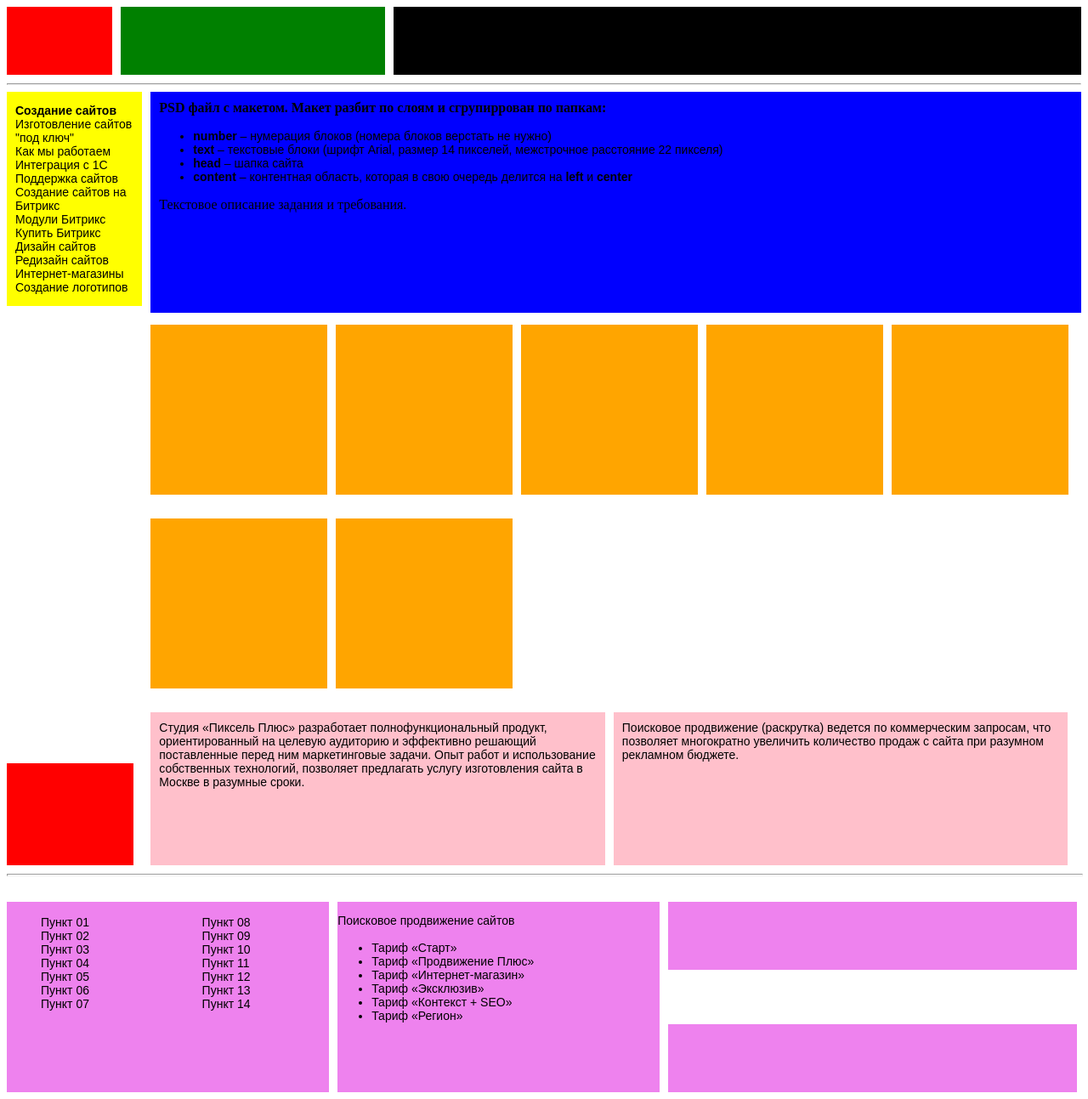
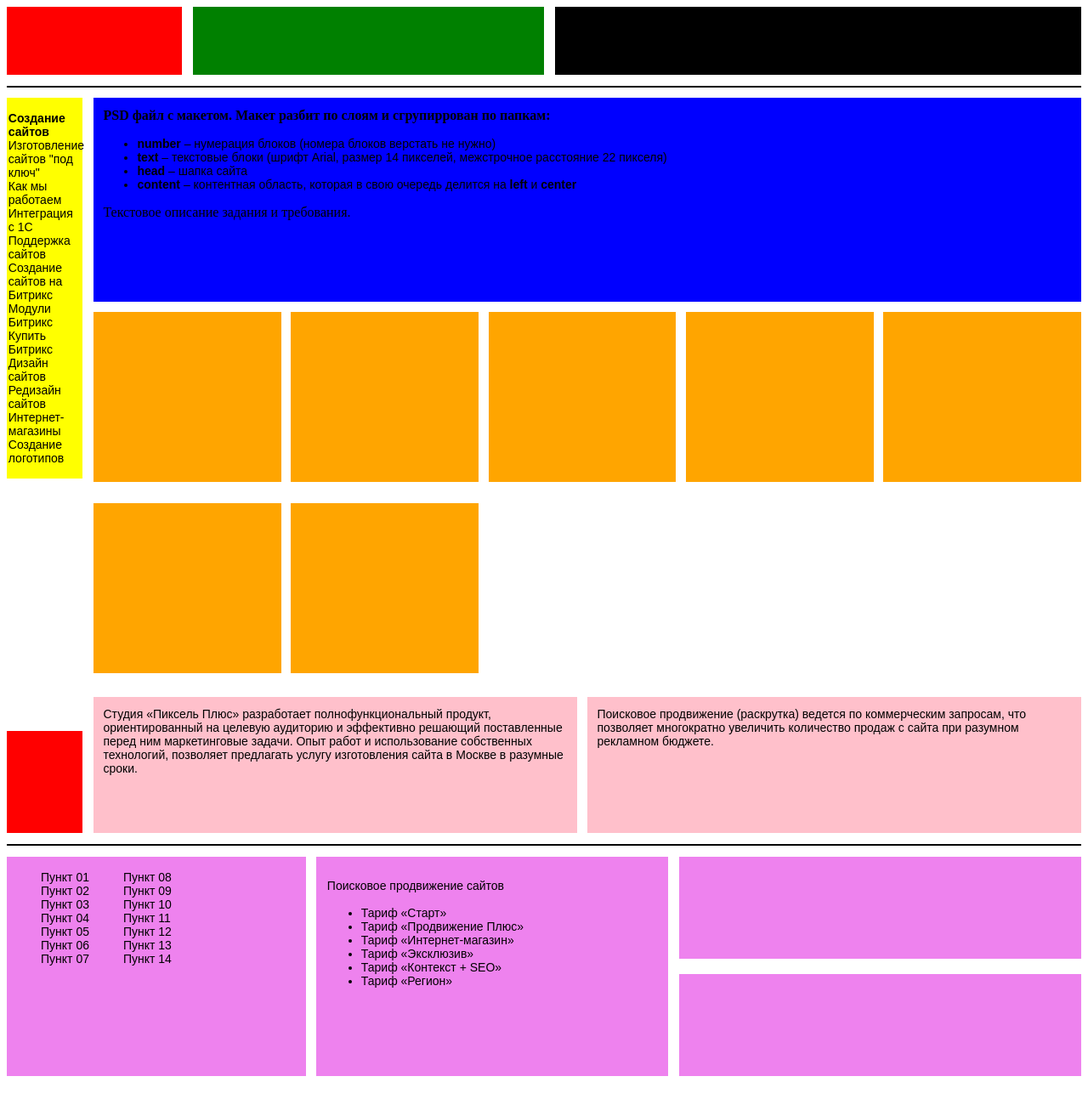
Before and after one commit to minusten/lectorium, a plain HTML site: page first_lesson/flex/index.html in a window 1280 px wide. Shown: the whole page at 85% size. Drawn offline with Linux system fonts and the light colour scheme.

Commit message:
first homework_second changes

```diff
--- a/first_lesson/flex/index.html
+++ b/first_lesson/flex/index.html
@@ -13,7 +13,7 @@
    <div class="three"></div>
    <div class="clear"></div>
  </header>
- <hr/>
+<div class = "border"></div>
  <div class="content">
    <div class="content-left">
       <div class="left-info">
@@ -35,7 +35,7 @@
         <p class="block"></p>
         <p class="block"></p>
         <p class="block"></p>
-        <p class="block"></p>
+        <p class="block5"></p>
         <p class="block"></p>
         <p class="block"></p>
       </div>
@@ -45,7 +45,7 @@
       </div>
   </div>
  </div>
- <hr class="hr"/>
+<div class = "border"></div>
  <footer class="footer">
    <div class="first-footer-block">
     <ul>
--- a/first_lesson/flex/style.css
+++ b/first_lesson/flex/style.css
@@ -1,98 +1,108 @@
-
+@media only screen and (max-width: 600px){
+.main-container {
+  display: flex;
+  flex-direction: column;
+}
+}
 p,li {
   font-family: 'Arial';
   font-size: 14px;
-}
-.hr {
-  width: 100%;
-  height: 0.5px;
-  margin-bottom: 30px;
+
 }
 .head {
   display: flex;
   flex-direction: row;
-  margin-bottom: 10px;
+  margin-bottom: 1%;
   height: 10vh;
 }
+.border{
+  border: 1px solid black;
+  margin-bottom: 1%;
+}
 .one {
-  margin-right: 10px;
-  width: 10%;
+  margin-right: 1%;
+  flex-grow: 1;
   background-color: red
 }
 .two {
-  margin-right: 10px;
-  width: 25%;
+  margin-right: 1%;
+  flex-grow: 2;
   background-color: green
 }
 .three {
-width: 65%;
+flex-grow: 3;
 background-color: black
 }
 .content {
   display: flex;
-  margin-bottom: 10px;
+  margin-bottom: 1%;
   width: 100%;
 }
 .content-left {
-  margin-right: 20px;
-  width: 12%;
+     flex-grow: 4;
+  margin-right: 1%;
   display: flex;
   flex-direction: column;
   justify-content: space-between;
 }
 .left-info {
-padding-left: 10px;
-width: 100%;
+  box-sizing: border-box;
+   padding: 2%;
 background-color: yellow;
 margin-bottom: 200px
 }
 .left-empty {
-  width: 100%;
   background-color: red;
   height: 15vh;
 }
 .content-right {
-  width: 88%;
   display: flex;
   flex-direction: row;
   flex-wrap: wrap;
 }
 .info-right {
-padding:10px;
-width: 100%;
-height: 30vh;
+  box-sizing: border-box;
+   padding: 1%;
+  flex-grow: 1;
+min-height: 30vh;
 background-color: blue;
 }
 .blocks-right {
   display: flex;
   flex-wrap: wrap;
   width: 100%;
-align-items: stretch;
 }
 .block {
-  margin-right: 10px;
+  margin-top: 1%;
+  margin-right: 1%;
   width: 19%;
+  height: 25vh;
+  background-color: orange;
+}
+.block5 {
+    margin-top: 1%;
+  width: 20%;
   height: 25vh;
   background-color: orange;
 }
 .bottom-right {
   display: flex;
   flex-wrap: wrap;
-  width: 100%;
 }
 .first-bottom-right {
-  padding:10px;
-  margin-right: 10px;
-  width: 47%;
-  height: 20vh;
+  box-sizing: border-box;
+   padding: 1%;
+  margin-right: 1%;
+  width: 49%;
+  min-height: 20vh;
   background-color: pink;
     margin-bottom: 0;
 }
 .second-bottom-right {
-  padding:10px;
-  margin-right: 10px;
-  width: 47%;
-  height: 20vh;
+  box-sizing: border-box;
+   padding: 1%;
+  width: 50%;
+  min-height: 20vh;
   background-color: pink;
   margin-bottom: 0;
 }
@@ -102,40 +112,37 @@ align-items: stretch;
   display: flex;
 }
 .first-footer-block {
-
-  margin-right: 10px;
-  width: 30%;
+  min-height: 15vh;
+  margin-right: 1%;
+  flex-grow: 2;
   background-color: violet;
   display: flex;
 }
 .first-footer-block ul {
   list-style: none;
-  width: 40%;
 }
 .second-footer-block {
-
-  margin-right: 10px;
-  width: 30%;
+  box-sizing: border-box;
+  padding: 1%;
+  margin-right: 1%;
+  flex-grow: 2;
   background-color: violet;
+  min-height: 15vh;
 }
 .third-footer-block {
   display: flex;
   flex-direction: column;
-  width: 38%;
+  flex-grow: 6;
   justify-content: space-between;
 }
 .p1 {
   margin-top: 0;
-  margin-right: 10px;
-  width: 100%;
-  height: 10vh;
+  min-height: 15vh;
   background-color: violet;
-  margin-bottom: 50px;
+  margin-bottom: 1%;
 }
 .p2 {
-  margin-right: 10px;
-  width: 100%;
-  height: 10vh;
+  min-height: 15vh;
   background-color: violet;
   margin-bottom: 0;
 }
--- a/first_lesson/float/style.css
+++ b/first_lesson/float/style.css
@@ -6,109 +6,114 @@ p,li {
   font-family: 'Arial';
   font-size: 14px;
 }
-.hr {
-  width: 100%;
-  height: 0.5px;
-  margin-bottom: 30px;
+.border{
+  border: 1px solid black;
+}
+.head {
+  margin-bottom: 1%;
 }
 .one{
   margin-right: 1%;
   float: left;
   width: 10%;
-    height: 20vh;
+  height: 10vh;
   background-color: red
 }
 .two{
   margin-right: 1%;
   float: left;
   width: 25%;
-  height: 20vh;
+  height: 10vh;
   background-color: green
 }
 .three{
   float: left;
   width: 63%;
-  height: 20vh;
+  height: 10vh;
   background-color: black
 }
 .clear{
   clear: both;
 }
 .content {
+  width: 100%;
   float: left;
+
 }
 .content-left {
-  margin-right: 1.7%;
+  margin-right: 1%;
   float: left;
-  width: 13%;
+  width: 14%;
 
 }
 .left-info {
-  min-height: 47vh;
-  padding: 10px;
-  width: 100%;
+  min-height: 50vh;
   background-color: yellow;
-  margin-bottom: 250px;
+  margin-bottom: 58vh;
 }
 .left-empty {
-  width: 100%;
+  margin-bottom: 1%;
   background-color: red;
-  height: 16.5vh;
+  height: 15vh;
 }
 .left-info p {
   width: 100%;
 }
 
 .content-right {
-  padding-left: 3%;
   float: left;
-  width: 80%;
+  width: 85%;
 
 }
 .info-right {
-  padding: 10px;
   width: 100%;
-  min-height: 40vh;
+min-height: 30vh;
   background-color: blue;
 
 }
 .blocks-right {
   float: left;
   width: 100%;
-  padding-top: 30px;
-    margin-bottom: 50px
+  margin-bottom: 50px
 }
 
 .block {
   margin-right: 1%;
   float: left;
-  width: 19.1%;
-  height: 10vh;
+  width: 19%;
+  height: 25vh;
   background-color: orange;
-  margin-bottom: 30px;
+  margin-bottom: 1%;
 }
-
+.block5 {
+  float: left;
+  width: 20%;
+  height: 25vh;
+  background-color: orange;
+  margin-bottom: 10vh;
+}
 .bottom-right {
   float: left;
   width: 100%;
+    margin-bottom: 0;
 }
 .first-bottom-right {
   margin-right: 1%;
   float: left;
-  width: 48%;
+  width: 49%;
   min-height: 20vh;
   background-color: pink;
-  margin-bottom: 0;
+  margin-bottom: 1%;
 }
 .second-bottom-right {
-  margin-right: 1%;
   float: left;
-  width: 48%;
+  width: 50%;
   min-height: 20vh;
   background-color: pink;
-  margin-bottom: 0;
+  margin-bottom: 1%;
 }
 .footer {
+  margin-top: 1%;
   float: left;
   width: 100%;
 }
@@ -118,6 +123,7 @@ p,li {
   width: 30%;
   min-height:25vh;
   background-color: violet;
+  margin-bottom: 1%;
 }
 .first-footer-block ul{
   list-style: none;
@@ -128,23 +134,24 @@ p,li {
   width: 30%;
   min-height: 25vh;
   background-color: violet;
-  padding-left: 30px;
+    margin-bottom: 1%;
 }
 .third-footer-block {
   float: left;
-  width: 30%;
+  width: 38%;
 }
 .p1 {
   margin-top: 0;
   margin-right: 1%;
   width: 100%;
-  height: 9vh;
+  min-height: 11.5vh;
   background-color: violet;
 }
 .p2 {
+  margin-bottom: 1%;
   margin-right: 1%;
   width: 100%;
-  height: 9vh;
+  min-height: 11.5vh;
   background-color: violet;
 }
 
--- /dev/null
+++ b/third_lesson/part_two/script.js
@@ -0,0 +1,5 @@
+
+var arr = ['Новый', 'Год', 'будет', 31, 'января']
+arr.forEach(function(item, i, arr) {
+  console.log( i + ": " + item);
+});
```
Also changed, not shown: first_lesson/float/index.html (+3 -3 lines), third_lesson/part_two/index.html (added, +11 -0 lines).
